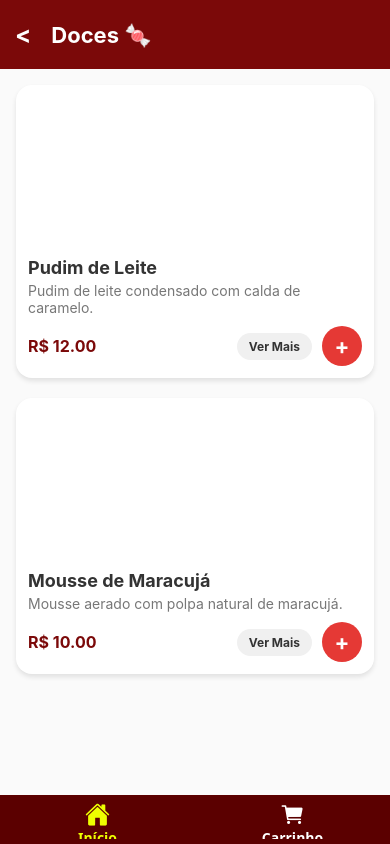
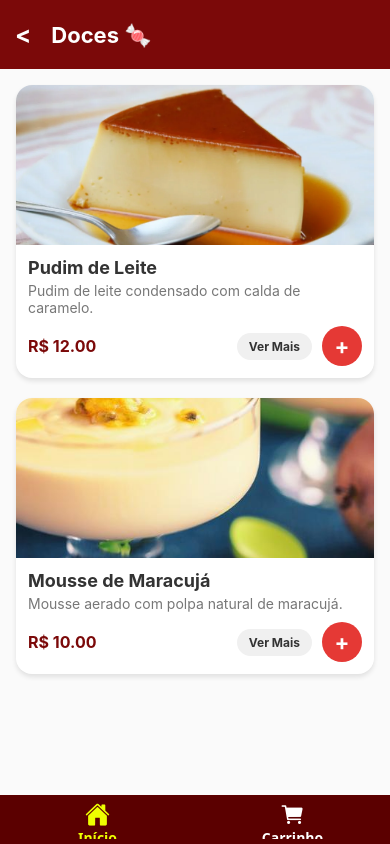
Before and after one commit to victoriaFatobene/TCC-Project, a React Native app in the folder mobile/: screen /Doces in a window 390 px wide. Built offline with nearby package versions, Linux system fonts and the light colour scheme; what react-native-worklets would draw is missing.

Commit message:
arrumei o erro da tela de doces

```diff
--- a/mobile/src/screens/Doces/index.js
+++ b/mobile/src/screens/Doces/index.js
@@ -17,14 +17,14 @@ const doces = [
     id: "do1",
     nome: "Pudim de Leite",
     preco: 12.0,
-     imagem: require("../../assets/images/pudim.webp"),
+    imagem: require("../../assets/images/pudim.webp"),
     ingredientes: "Pudim de leite condensado com calda de caramelo.",
   },
   {
     id: "do2",
     nome: "Mousse de Maracujá",
     preco: 10.0,
-     imagem: require("../../assets/images/mousse.jpg"),
+    imagem: require("../../assets/images/mousse.jpg"),
     ingredientes: "Mousse aerado com polpa natural de maracujá.",
   },
 ];
@@ -33,7 +33,7 @@ const DoceItem = ({ item, navigation }) => {
   const { addToCart } = useCart();
   return (
     <View style={styles.card}>
-      <Image source={{ uri: item.imagem }} style={styles.image} />
+      <Image source={item.imagem} style={styles.image} />
       <View style={styles.cardContent}>
         <Text style={styles.name}>{item.nome}</Text>
         <Text style={styles.ingredients}>{item.ingredientes}</Text>
```
